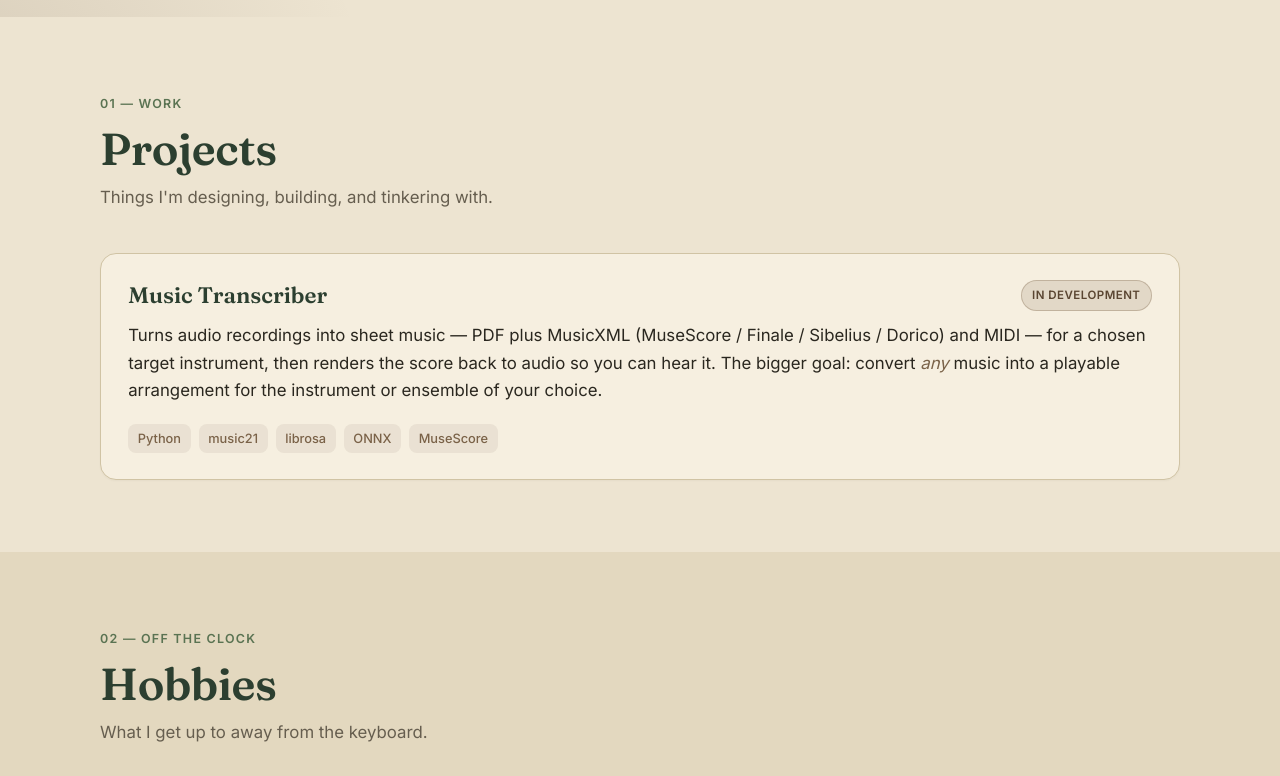
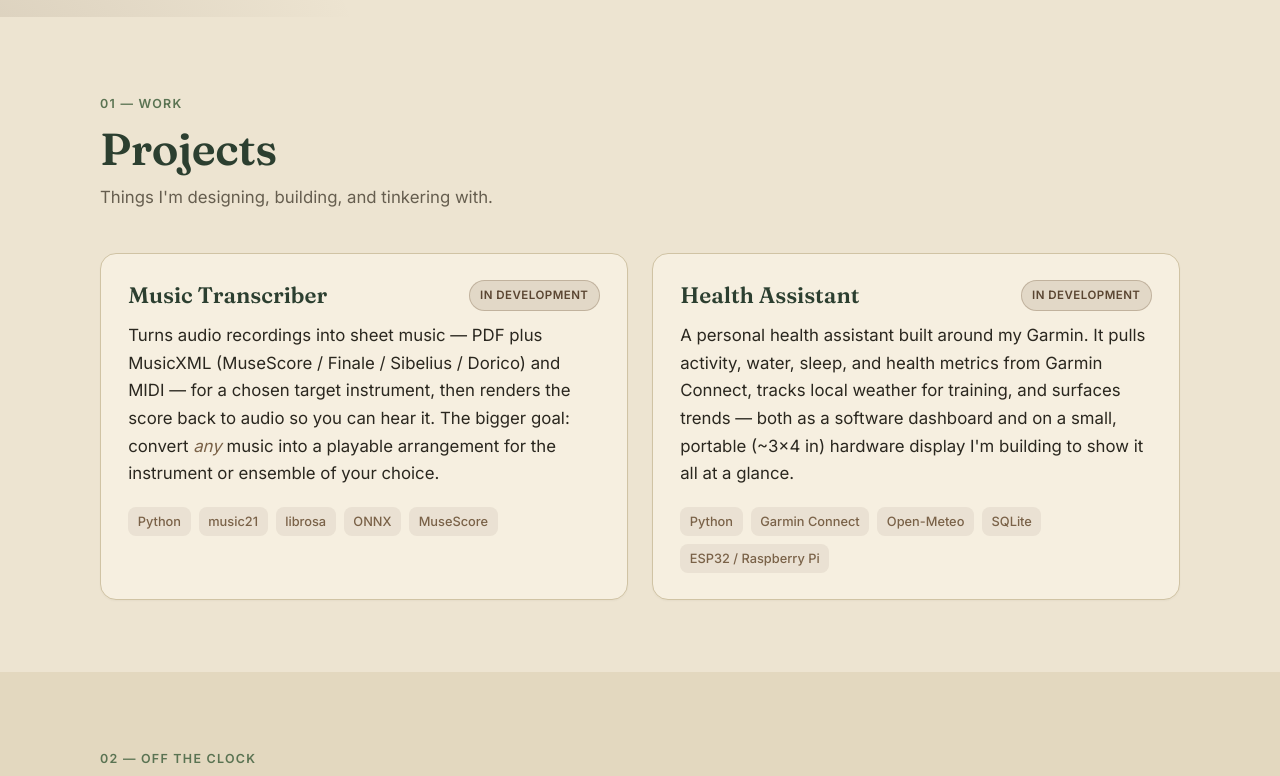
Before and after one commit to AndyKim519/andykim519.github.io, a plain HTML site: page index.html in a window 1280 px wide. Shown: the part 594-1370 px from the top of the page. Drawn offline with Linux system fonts and the light colour scheme.

Commit message:
Add Health Assistant to Projects
Second project card: Garmin-based personal health assistant (software
dashboard + portable hardware display). No public link yet — repo is private.

```diff
--- a/index.html
+++ b/index.html
@@ -107,6 +107,28 @@
               <li>librosa</li>
               <li>ONNX</li>
               <li>MuseScore</li>
+            </ul>
+          </article>
+
+          <article class="card">
+            <div class="card__top">
+              <h3 class="card__title">Health Assistant</h3>
+              <span class="tag tag--wip">In development</span>
+            </div>
+            <p class="card__body">
+              A personal health assistant built around my Garmin. It pulls
+              activity, water, sleep, and health metrics from Garmin Connect,
+              tracks local weather for training, and surfaces trends &mdash; both
+              as a software dashboard and on a small, portable
+              (<span style="white-space:nowrap">~3&times;4&nbsp;in</span>)
+              hardware display I'm building to show it all at a glance.
+            </p>
+            <ul class="card__tech">
+              <li>Python</li>
+              <li>Garmin Connect</li>
+              <li>Open-Meteo</li>
+              <li>SQLite</li>
+              <li>ESP32 / Raspberry Pi</li>
             </ul>
           </article>
 
```
